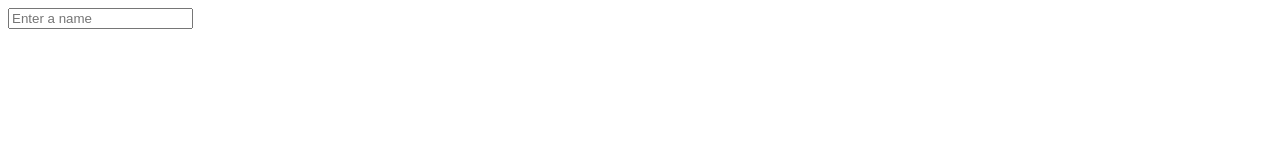
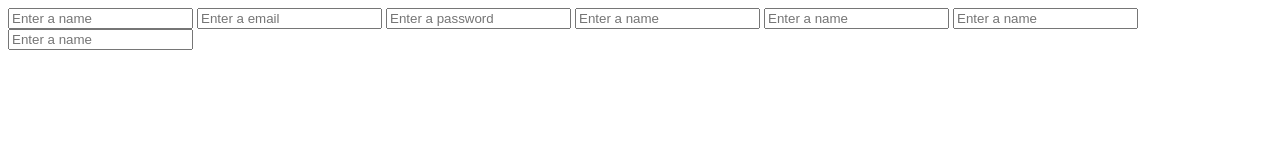
Before and after one commit to Nirajan995/Survey-Form, a plain HTML site: page index.html in a window 1280 px wide. Drawn offline with Linux system fonts and the light colour scheme.

Commit message:
added input file and contact us form

```diff
--- a/index.html
+++ b/index.html
@@ -8,6 +8,12 @@
   <body>
     <form action="">
       <input type="text" placeholder="Enter a name" />
+      <input type="email" placeholder="Enter a email" />
+      <input type="password" placeholder="Enter a password" />
+      <input type="text" placeholder="Enter a name" />
+      <input type="text" placeholder="Enter a name" />
+      <input type="text" placeholder="Enter a name" />
+      <input type="text" placeholder="Enter a name" />
     </form>
   </body>
 </html>
```
Also changed, not shown: contact.html (added, +9 -0 lines).
